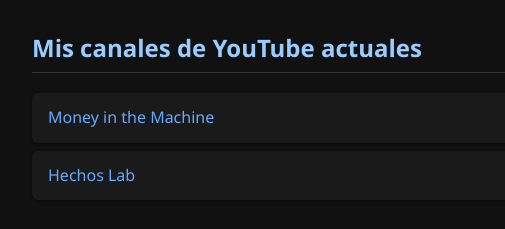
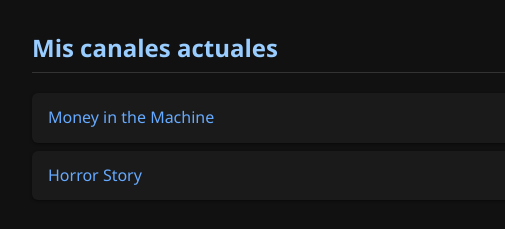
Before and after one commit to editorTK/portafolio, a plain HTML site: page index.html in a window 1280 px wide. Shown: the part 225-454 px from the top of the page, 208-713 px from the left. Drawn offline with Linux system fonts and the light colour scheme.

Commit message:
Update index.html

```diff
--- a/index.html
+++ b/index.html
@@ -9,14 +9,14 @@
     <h1>Hola, soy Carlos</h1>
     <p>Editor de video freelance con estilo dinámico y moderno. Transformo ideas en contenido visual impactante.</p>
   </header>  <section class="videos">
-    <h2>Mis canales de YouTube actuales</h2>
+    <h2>Mis canales actuales</h2>
     <ul class="canales">
       <li>
         <a href="https://youtube.com/@moneyinthemachine?si=8VFzeBLCxl3otYGz" target="_blank">Money in the Machine</a>
         <img src="https://yt3.googleusercontent.com/mc_GdnAJjLlvinmzd0zt2tNtM0yUv0fDKtQTWB-4TS7jtLh4G_CLqDQuwPYwPIs9dXRfKztb0WM=s120-c-k-c0x00ffffff-no-rj" alt="Canal Actual 1">
       </li>
       <li>
-        <a href="https://m.youtube.com/@quizzz-w7v" target="_blank">Hechos Lab</a>
+        <a href="https://youtube.com/@rusiahorrorstoryl-e3i?si=IhTy5iKnJ2L5VHz9" target="_blank">Horror Story</a>
         <img src="https://yt3.googleusercontent.com/8XS7Nu8YK7xKlEVNa-gGY5NJWmV7NL3K79QYqprlVX-pX59rZ5XnFonWsMutlWEHO2o4Ovgmqn4=s120-c-k-c0x00ffffff-no-rj" alt="Canal Actual 2">
       </li>
     </ul><h2>Mi canal anterior (TikTok)</h2>
```
